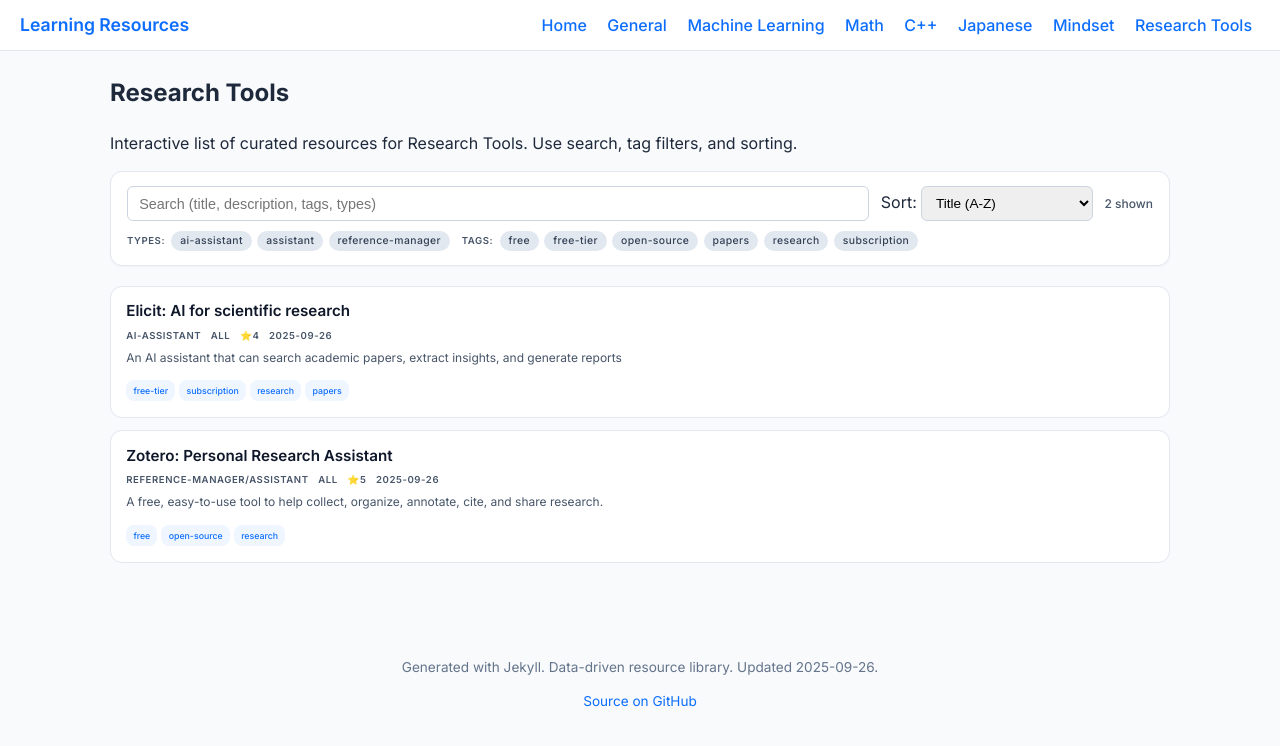
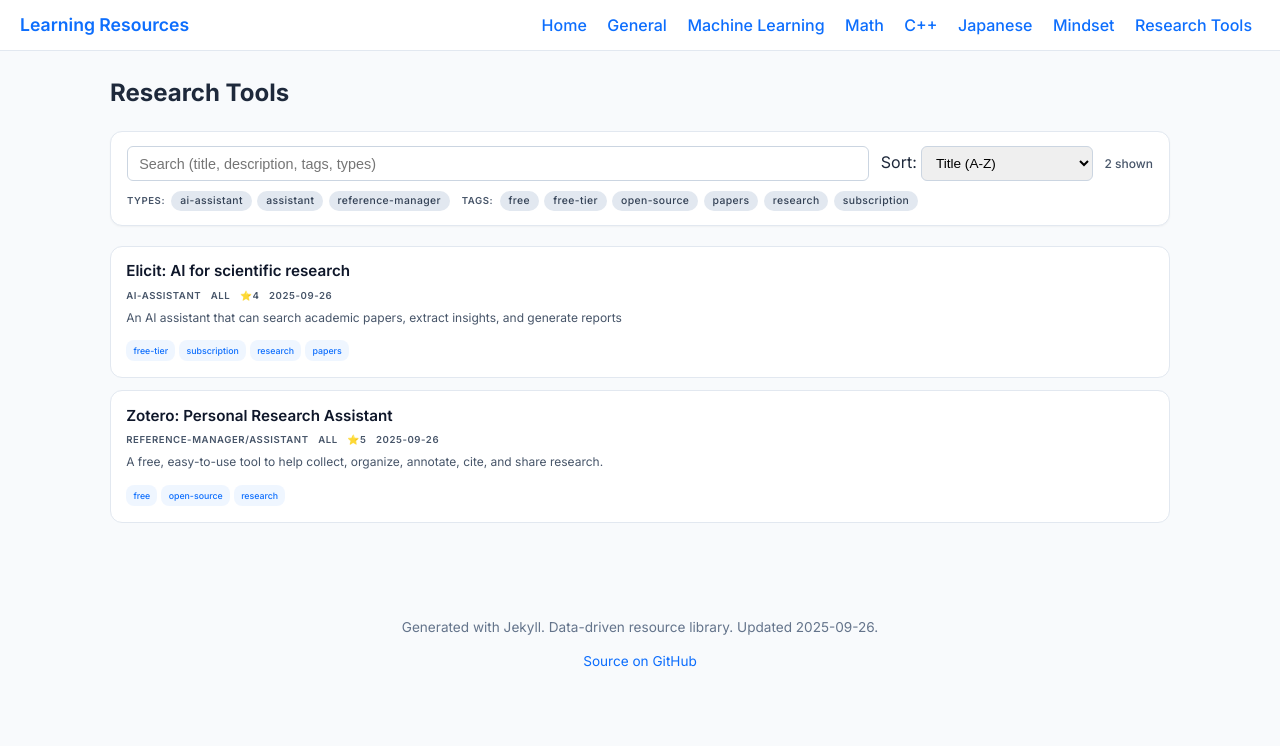
Before and after one commit to malsuryc/resources, a Jekyll site: the page built from topics/research.md, in a window 1280 px wide. Shown: the top 746 px of the page. Built offline with Jekyll 4.4.1, drawn with Linux system fonts in a browser that asks for light colours.

Commit message:
hotfixes

```diff
--- a/_layouts/topic.html
+++ b/_layouts/topic.html
@@ -3,7 +3,6 @@ layout: default
 ---
 <section class="topic-header">
   <h2>{{ page.title }}</h2>
-  <p class="topic-meta">Interactive list of curated resources for {{ page.title }}. Use search, tag filters, and sorting.</p>
 </section>
 
 <div class="filters" data-topic="{{ page.topic_key }}">
```
Also changed, not shown: topics/math.md (+3 -0 lines), README.md.
